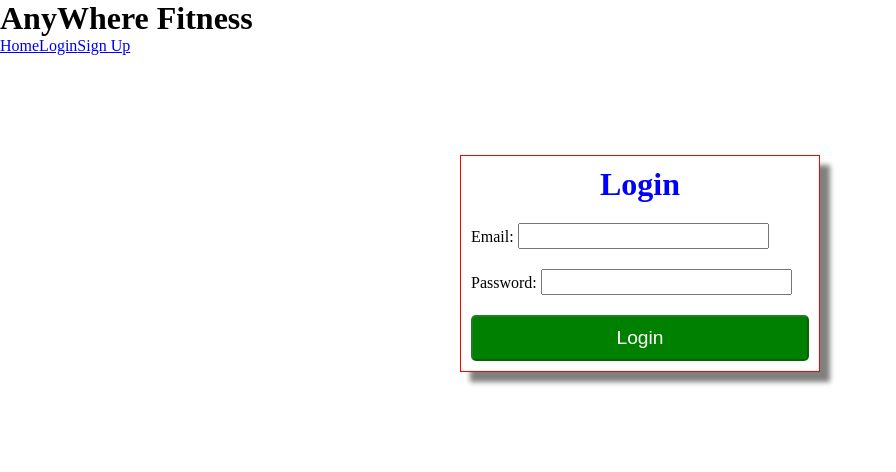
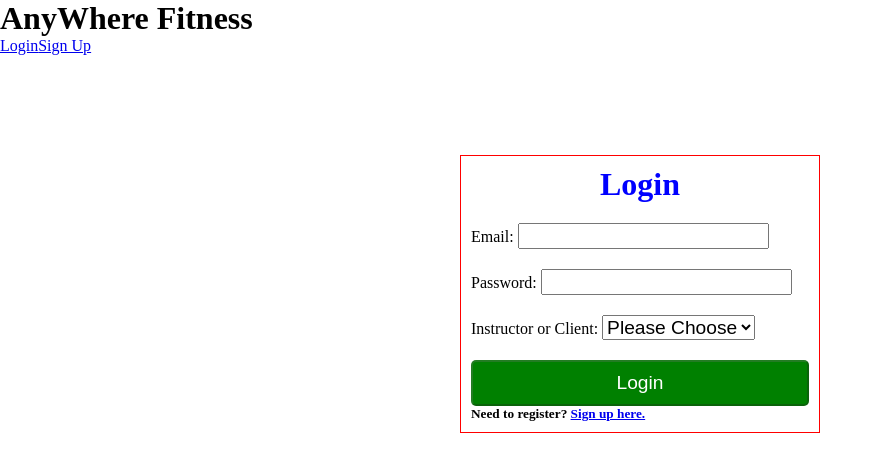
Before and after one commit to Build-Week-Anywhere-Fitness-04/front-end, a React (Create React App) app in the folder client/: page /login in a window 1280 px wide. Shown: the top 472 px of the page, without its empty margins (0-896 px from the left). Built offline with nearby package versions, Linux system fonts and the light colour scheme; no server answers.

Commit message:
added option to login as client or instructor to login form, added a sentence at the bottom of login and sign up forms to go to the other form

```diff
--- a/client/src/components/Login.js
+++ b/client/src/components/Login.js
@@ -1,18 +1,20 @@
 // REACT I only
 import React, {useState, useEffect} from 'react'
-
+import { Link } from "react-router-dom";
 import { Styles } from './Styles'
 
 import * as yup from 'yup'
 
 const initialLoginValues = {
   email: '',
-  password: ''
+  password: '',
+  instructorOrClient: ''
 }
 
 const initialLoginErrors = {
   email: '',
-  password: ''
+  password: '',
+  instructorOrClient: ''
 }
 
 const loginSchema = yup.object().shape({
@@ -23,7 +25,11 @@ const loginSchema = yup.object().shape({
   password: yup
     .string()
     .min(6, 'Password must be at least 6 characters.')
-    .required('Please enter your password.')
+    .required('Please enter your password.'),
+  instructorOrClient: yup
+    .string()
+    .matches(/(instructor|client)/, 'Either instructor or client.')
+    .required('Please select instructor or client.')
 })
 
 
@@ -77,7 +83,7 @@ function Login() {
       password: e.target.password,
     }
   }
-  console.log(loginErrors)
+
   return (
     <Styles>
 
@@ -92,7 +98,22 @@ function Login() {
         <input onChange={onInputChange} name='password' type='password' errors={loginErrors} /></label>
         <div className='errors'>{loginErrors.password}</div>
 
+        <label>Instructor or Client:&nbsp;
+            <select
+              onChange={onInputChange}
+              name='instructorOrClient'
+            >
+              <option defaultValue=''>Please Choose</option>
+              <option value='instructor'>Instructor</option>
+              <option value='client'>Client</option>
+            </select>
+
+          </label>
+          <div className='errors'>{loginErrors.instructorOrClient}</div>
+
         <button onClick={onSubmit} disabled={formDisabled}>Login</button>
+
+        <h5>Need to register? <Link to='/signup'>Sign up here.</Link></h5>
 
       </form>
     </Styles>
--- a/client/src/components/Navbar.js
+++ b/client/src/components/Navbar.js
@@ -8,7 +8,7 @@ function Navbar() {
 
         <h1>AnyWhere Fitness</h1>
         <div>
-          <Link to='/'>Home</Link>
+
           <Link to='/login'>Login</Link>
           <Link to='/signup'>Sign Up</Link>
         </div>
--- a/client/src/components/SignUp.js
+++ b/client/src/components/SignUp.js
@@ -1,6 +1,6 @@
 // REACT I only
 import React, {useState, useEffect} from 'react'
-
+import { Link } from "react-router-dom";
 import Recaptcha from 'react-recaptcha'
 
 import * as yup from 'yup'
@@ -13,6 +13,7 @@ const initialSignUpValues = {
   firstName: '',
   lastName: '',
   email: '',
+  phoneNumber: '',
   password: '',
   instructorOrClient: '',
 }
@@ -21,9 +22,12 @@ const initialSignUpErrors = {
   firstName: '',
   lastName: '',
   email: '',
+  phoneNumber: '',
   password: '',
   instructorOrClient: '',
 }
+
+const phoneRegExp = /^((\\+[1-9]{1,4}[ \\-]*)|(\\([0-9]{2,3}\\)[ \\-]*)|([0-9]{2,4})[ \\-]*)*?[0-9]{3,4}?[ \\-]*[0-9]{3,4}?$/
 
 const signUpSchema = yup.object().shape({
   firstName: yup
@@ -40,7 +44,7 @@ const signUpSchema = yup.object().shape({
     .required('Email is required'),
   phoneNumber: yup
     .string()
-    .min(9, 'Phone number is optional'),
+    .matches(phoneRegExp, 'Phone number is not valid'),
   password: yup
     .string()
     .min(6, 'Password must be at least 6 characters.')
@@ -124,7 +128,7 @@ function SignUp() {
       <Styles>
 
         <form>
-          <h1>Sign Up page</h1>
+          <h1>Sign Up</h1>
 
           <div className='errors'></div>
 
@@ -142,6 +146,7 @@ function SignUp() {
 
           <label>Phone number (optional):&nbsp;
           <input onChange={onInputChange} name='phoneNumber' type='text' placeholder='555-555-5555' /></label>
+          <div className='errors'>{signUpErrors.phoneNumber}</div>
 
 
           <label>Password:&nbsp;
@@ -150,7 +155,6 @@ function SignUp() {
 
           <label>Instructor or Client:&nbsp;
             <select
-
               onChange={onInputChange}
               name='instructorOrClient'
             >
@@ -171,7 +175,10 @@ function SignUp() {
             verifyCallback={verifyCallback}
           />
 
+          <h5>Already have an account? <Link to='/login'>Login here.</Link></h5>
         </form>
+
+
       </Styles>
     </div>
   )
--- a/client/src/components/Styles.js
+++ b/client/src/components/Styles.js
@@ -16,7 +16,7 @@ export const Styles = styled.div`
     margin: 100px auto;
     border: 1px solid red;
     padding: 10px;
-    box-shadow: 10px 10px 5px grey;
+
 
     label {
       margin-top: 20px;
@@ -25,13 +25,11 @@ export const Styles = styled.div`
     input, select {
       font-size: 1.2em;
     }
-    .error {
+    .errors {
       color: red;
-      font-size: .6em;
+      font-size: .8em;
     }
-    &:hover {
-      box-shadow: 0 0 11px rgba(33,33,33,.2);
-    }
+
   }
 
   button {
```
